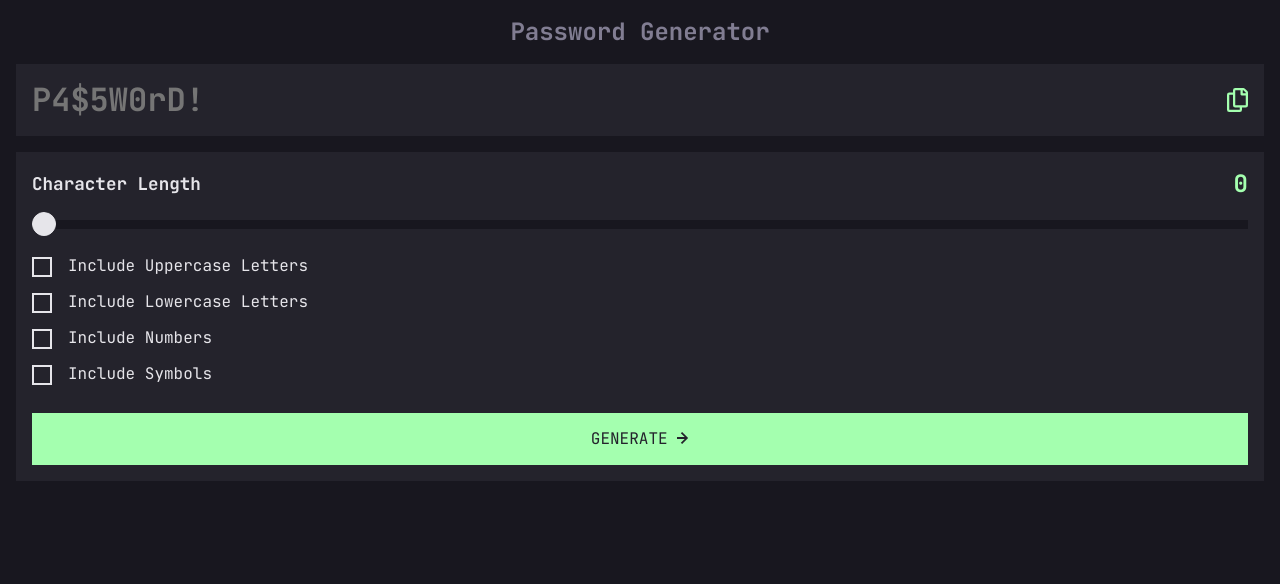
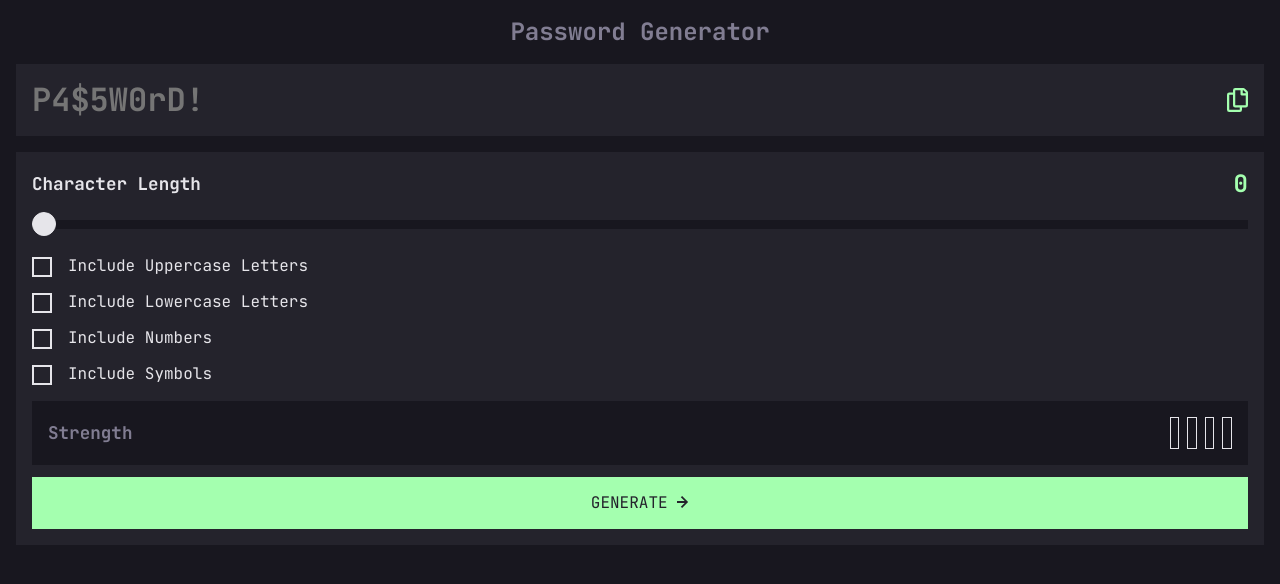
Before and after one commit to wideirp/password-generator-app, a Vue app: page / in a window 1280 px wide. Shown: the top 584 px of the page. Built offline with nearby package versions, Linux system fonts and the light colour scheme.

Commit message:
Add strength indicator

```diff
--- a/src/App.vue
+++ b/src/App.vue
@@ -2,6 +2,7 @@
 import PasswordDisplay from "./components/PasswordDisplay.vue";
 import InteractiveSlider from "./components/InteractiveSlider.vue";
 import OptionCheckbox from "./components/OptionCheckbox.vue";
+import PasswordStrength from "./components/PasswordStrength.vue";
 import IconArrow from "./components/icons/IconArrow.vue";
 import PasswordGenerator from "./PasswordGenerator";
 import { store } from "./store";
@@ -46,6 +47,7 @@ function onClick() {
         text="Include Symbols"
         v-model="store.includeSymbols"
       />
+      <PasswordStrength />
       <button class="btn" @click.prevent="onClick">
         Generate <IconArrow />
       </button>
--- a/src/components/PasswordDisplay.vue
+++ b/src/components/PasswordDisplay.vue
@@ -1,3 +1,5 @@
+<!-- TODO: make clicking anywhere in display copy password -->
+
 <script setup>
 import IconCopy from "./icons/IconCopy.vue";
 import { store } from "@/store";
--- /dev/null
+++ b/src/components/PasswordStrength.vue
@@ -0,0 +1,98 @@
+<script setup>
+import { store } from "@/store";
+</script>
+
+<template>
+  <section class="comp">
+    <span>Strength</span>
+    <div class="indicator">
+      <h4 class="strength-text">{{ store.strength }}</h4>
+      <div class="boxes">
+        <div
+          class="box"
+          :class="{
+            red: store.strength === 'too weak!',
+            orange: store.strength === 'weak',
+            yellow: store.strength === 'medium',
+            green: store.strength === 'strong',
+          }"
+        ></div>
+        <div
+          class="box"
+          :class="{
+            orange: store.strength === 'weak',
+            yellow: store.strength === 'medium',
+            green: store.strength === 'strong',
+          }"
+        ></div>
+        <div
+          class="box"
+          :class="{
+            yellow: store.strength === 'medium',
+            green: store.strength === 'strong',
+          }"
+        ></div>
+        <div
+          class="box"
+          :class="{
+            green: store.strength === 'strong',
+          }"
+        ></div>
+      </div>
+    </div>
+  </section>
+</template>
+
+<style scoped lang="scss">
+@use "@/assets/sass/variables" as *;
+
+.comp {
+  display: flex;
+  justify-content: space-between;
+  align-items: center;
+  background: $color-very-dark-grey;
+
+  span {
+    @include font-body();
+    color: $color-grey;
+  }
+
+  .indicator {
+    display: flex;
+    gap: 1rem;
+    .strength-text {
+      @include font-heading-m();
+      color: $color-almost-white;
+      text-transform: uppercase;
+      margin: 0;
+    }
+
+    .boxes {
+      display: flex;
+      gap: 0.5rem;
+      .box {
+        width: 0.6rem;
+        height: 100%;
+        min-height: 2rem;
+        border: 1px solid $color-almost-white;
+      }
+      .green {
+        background: $color-neon-green;
+        border-color: $color-neon-green;
+      }
+      .yellow {
+        background: $color-yellow;
+        border-color: $color-yellow;
+      }
+      .orange {
+        background: $color-orange;
+        border-color: $color-orange;
+      }
+      .red {
+        background: $color-red;
+        border-color: $color-red;
+      }
+    }
+  }
+}
+</style>
--- a/src/store.js
+++ b/src/store.js
@@ -7,4 +7,5 @@ export const store = reactive({
   includeLower: false,
   includeNumbers: false,
   includeSymbols: false,
+  strength: "",
 });
```
